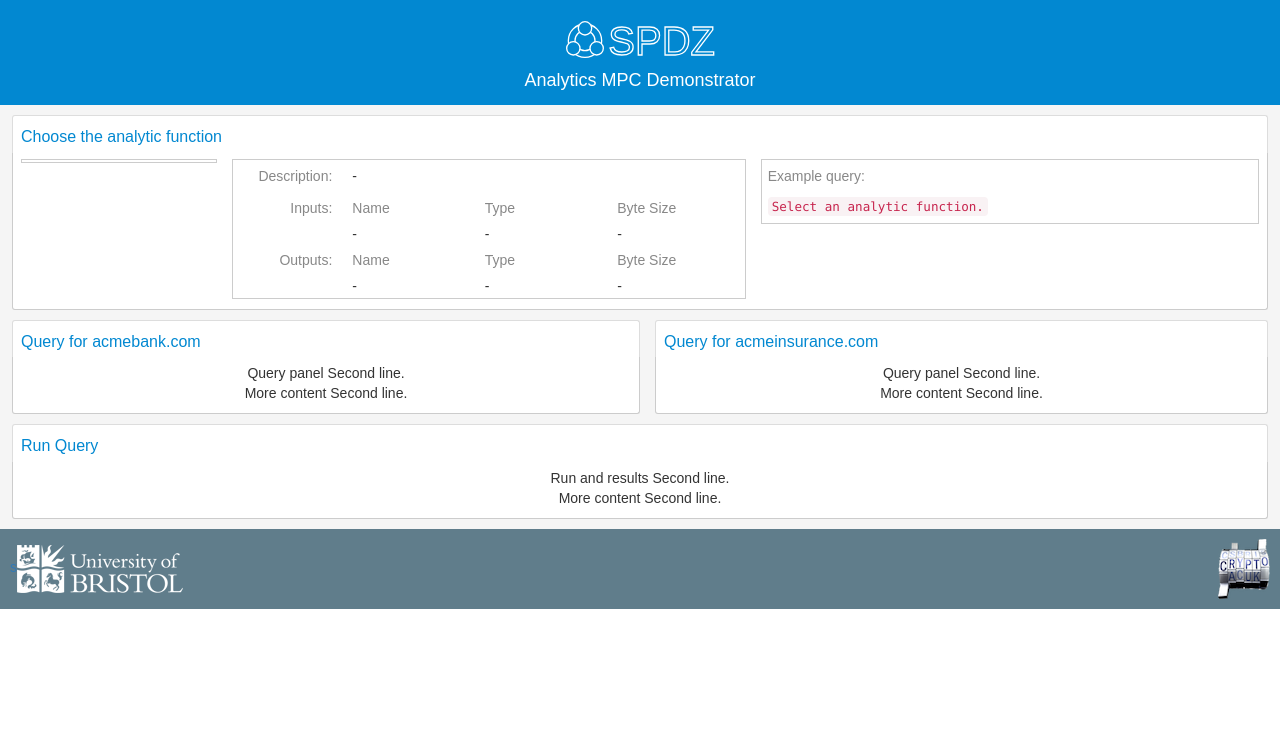
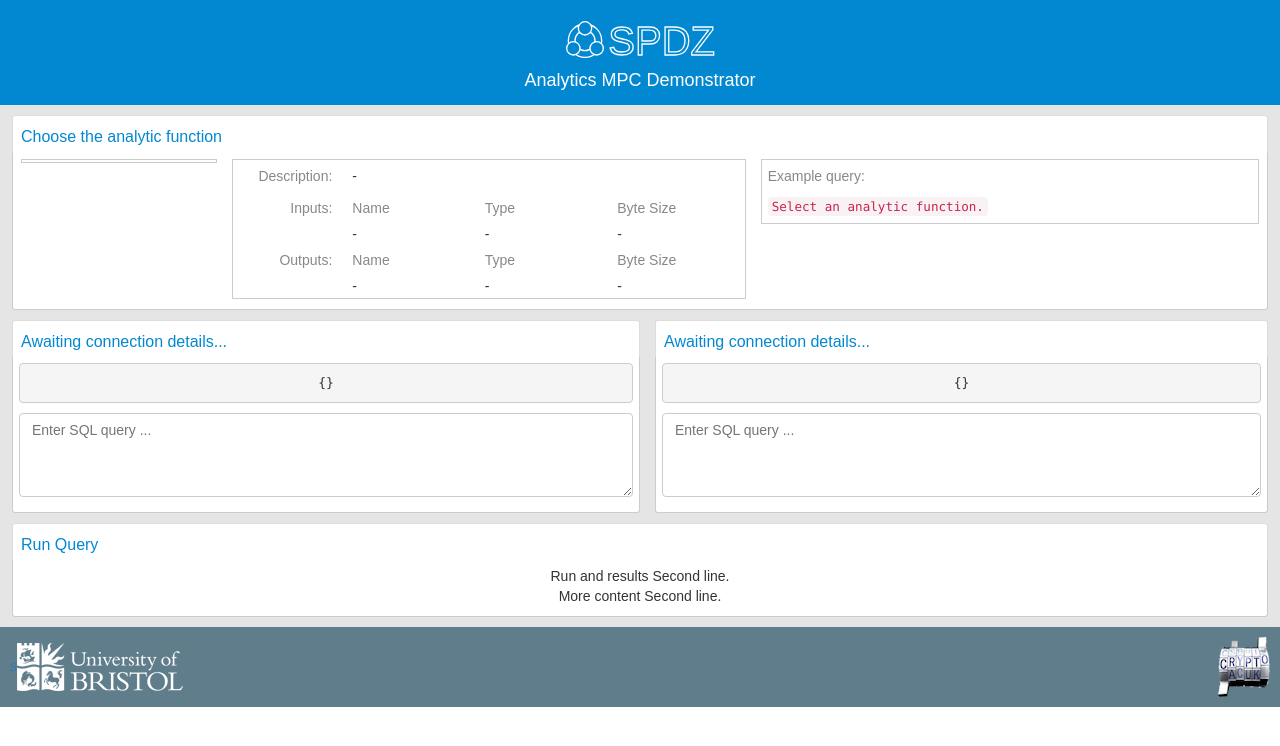
Before and after one commit to hemingteng/spdz-analytics-gui, a React (Create React App) app in the folder client/: page / in a window 1280 px wide. Shown: the top 746 px of the page. Built offline with nearby package versions, Linux system fonts and the light colour scheme.

Commit message:
Start on query panels.

```diff
--- a/client/src/App.js
+++ b/client/src/App.js
@@ -13,7 +13,7 @@
 class App extends Component {
   render() {
     const DivBody = styled.div`
-      background-color: #F5F5F5;
+      background-color: #e5e5e5;
     `
     return (
       <DivBody>
--- a/client/src/components/QueryPanel.js
+++ b/client/src/components/QueryPanel.js
@@ -1,19 +1,77 @@
+/**
+ * Given an analytic engine URL, query for schema, allow user to enter query.
+ */
 import React, { Component } from 'react'
 import PropTypes from 'prop-types'
+import styled from 'styled-components'
 
 import DisplayPanel from './DisplayPanel'
+import { getEngineSchema } from '../lib/analyticApi'
 
 class QueryPanel extends Component {
+  constructor(props) {
+    super(props)
+    this.state = {
+      schema: {}
+    }
+    this.readSchema = this.readSchema.bind(this)
+  }
+
+  /**
+   * At startup try to get schema from analytic engine.
+   */
+  componentDidMount() {
+    this.readSchema()
+  }
+
+  readSchema() {
+    if (this.props.engineURL !== undefined && this.props.engineAPI !== undefined) {
+      getEngineSchema(this.props.engineURL, this.props.engineAPI)
+        .then((json) => {
+          this.setState({ schema: json })
+        })
+        .catch((ex) => {
+          console.log(ex)
+        })
+    }
+  }
+
   render() {
-    return <DisplayPanel heading={this.props.header}>
-      <div>Query panel Second line.</div>
-      <div>More content Second line.</div>
+    const PreSchema = styled.pre`
+      white-space: pre-wrap;
+    `
+
+    // influenced by from react bootstrap styling
+    const TextAreaSchema = styled.textarea`
+      height: 6em;
+      padding: 6px 12px;
+      color: #555;
+      width: 100%;
+      border: 1px solid #ccc;
+      border-radius: 4px;
+      &:focus {
+        border-color: #66afe9;
+        outline: 0;
+        -webkit-box-shadow: inset 0 1px 1px rgba(0,0,0,.075), 0 0 8px rgba(102, 175, 233, .6);
+                box-shadow: inset 0 1px 1px rgba(0,0,0,.075), 0 0 8px rgba(102, 175, 233, .6);
+      };
+    `
+
+    const analyticEngineName = (url) =>
+      url !== undefined ?
+        `Query for ${url.replace(/^https?:\/\//i, '')}` :
+        'Awaiting connection details...'
+
+    return <DisplayPanel heading={analyticEngineName(this.props.engineURL)}>
+      <PreSchema>{JSON.stringify(this.state.schema)}</PreSchema>
+      <TextAreaSchema placeholder="Enter SQL query ..." />
     </DisplayPanel>
   }
 }
 
 QueryPanel.propTypes = {
-  header: PropTypes.string.isRequired
+  engineURL: PropTypes.string,
+  engineAPI: PropTypes.string
 }
 
 export default QueryPanel
--- a/client/src/lib/analyticApi.js
+++ b/client/src/lib/analyticApi.js
@@ -36,4 +36,25 @@
   }
 }
 
-export { getAnalyticFunctions }
+const getEngineSchema = (url, api) => {
+  return fetch(url + api + '/schema',
+    {
+      method: 'GET',
+      headers: {
+        'Accept': 'application/json'
+      },
+      mode: 'cors'
+    })
+    .then(parseIfJson)
+    .then((result) => {
+      if (result.response.ok) {
+        return Promise.resolve(result.jsonData)
+      } else {
+        let error = new Error(`Unable to read schema. Status: ${result.response.status}.`)
+        error.reason = result.jsonData
+        return Promise.reject(error)
+      }
+    })
+}
+
+export { getAnalyticFunctions, getEngineSchema }
--- a/client/src/pages/ContainerLayout.js
+++ b/client/src/pages/ContainerLayout.js
@@ -9,40 +9,6 @@
 import { getAnalyticConfig } from '../lib/guiApi'
 import { getAnalyticFunctions } from '../lib/analyticApi'
 
-const functions = [
-  {
-    id: 'avg',
-    name: 'Average',
-    description: 'Calculate avg as \u03A3 localSum / \u03A3 localCount.',
-    example: 'select sum(col_1), count(col_1) \n  from table_name \n where col2 > 1000',
-    inputs: [
-      { name: 'localSum', type: 'int', byteSize: 4 },
-      { name: 'localCount', type: 'int', byteSize: 4 }
-    ],
-    inputRowCount: 1,
-    outputs: [
-      { name: 'result', type: 'float', byteSize: 16 }
-    ],
-    outputRowCount: 1
-  },
-  {
-    id: 'phist',
-    name: 'Percentage Histogram',
-    description: 'Aggregate histogram of index, count and convert count to percentage.',
-    example: 'select hour(incidentDate), count(*) \n  from table_name \n group by hour(incidentDate)',
-    inputs: [
-      { name: 'xIndex', type: 'int', byteSize: 4 },
-      { name: 'yCount', type: 'int', byteSize: 4 }
-    ],
-    inputRowCount: 24,
-    outputs: [
-      { name: 'xIndex', type: 'float', byteSize: 16 },
-      { name: 'yPercent', type: 'float', byteSize: 16 }
-    ],
-    outputRowCount: 24
-  }
-]
-
 class ContainerLayout extends Component {
   constructor(props) {
     super(props)
@@ -50,23 +16,22 @@
       analyticFunctions: [],
       selectedFunction: undefined,
       analyticEngines: [],
-      analyticEngineApi: '/analyticsapi'
+      analyticEngineApi: undefined
     }
     this.chooseAnalyticFunction = this.chooseAnalyticFunction.bind(this)
   }
 
   /**
-   * At startup get array of analytic engine urls.
+   * At startup get array of analytic engine urls and available functions.
    */
   componentDidMount() {
     getAnalyticConfig('/analyticsgui/engineConfig')
       .then((json) => {
-        this.setState({ analyticEngines: json.analyticList })
-        this.setState({ analyticEngineApi: json.analyticApiRoot })
-        return json.analyticList
+        this.setState({ analyticEngines: json.analyticList, analyticEngineApi: json.analyticApiRoot })
+        return json
       })
-      .then((analyticEngines) => {
-        return getAnalyticFunctions(analyticEngines)
+      .then((json) => {
+        return getAnalyticFunctions(json.analyticList, json.analyticApiRoot)
       })
       .then((json) => {
         this.setState({ analyticFunctions: json })
@@ -83,6 +48,9 @@
 
   render() {
     const functionNames = this.state.analyticFunctions.map(func => func.name)
+    const analyticEngineURL = index =>
+      this.state.analyticEngines.length > index ?
+        this.state.analyticEngines[index] : undefined
 
     return (
       <Layout style={{ margin: '1em' }}
@@ -90,8 +58,12 @@
           functionNames={functionNames}
           selectedFunction={this.state.selectedFunction}
           chooseFunction={this.chooseAnalyticFunction} />}
-        party1={<QueryPanel header='Query for acmebank.com' />}
-        party2={<QueryPanel header='Query for acmeinsurance.com' />}
+        party1={<QueryPanel
+          engineURL={analyticEngineURL(0)}
+          engineAPI={this.state.analyticEngineApi} />}
+        party2={<QueryPanel
+          engineURL={analyticEngineURL(1)}
+          engineAPI={this.state.analyticEngineApi} />}
         results={<ResultsPanel />}
       />
     )
```
Also changed, not shown: 1 other file (tests, documents, lock files or other folders).
